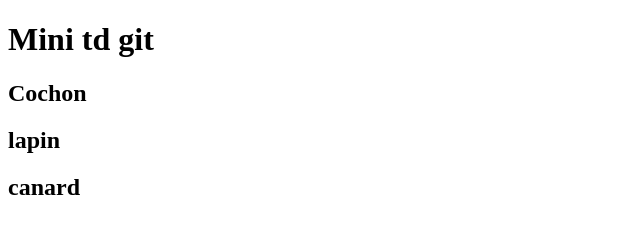
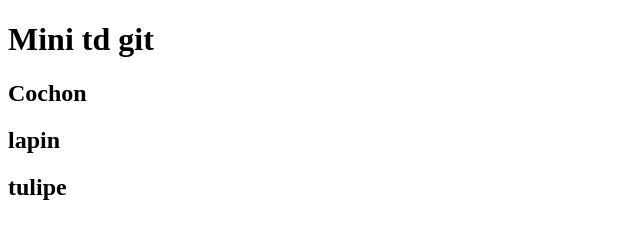
Before and after one commit to A-Yohann/mini-td-git, a plain HTML site: page index.html in a window 1280 px wide. Shown: the full height of the page, 0-640 px from the left. Drawn offline with Linux system fonts and the light colour scheme.

Commit message:
[NEW] add tulipe

```diff
--- a/index.html
+++ b/index.html
@@ -10,7 +10,8 @@
         <h1>Mini td git</h1>
         <h2>Cochon</h2>
         <h2>lapin</h2>
-        <h2>canard</h2>
+
+        <h2>tulipe</h2>
 
     </header>
     <main>
```
